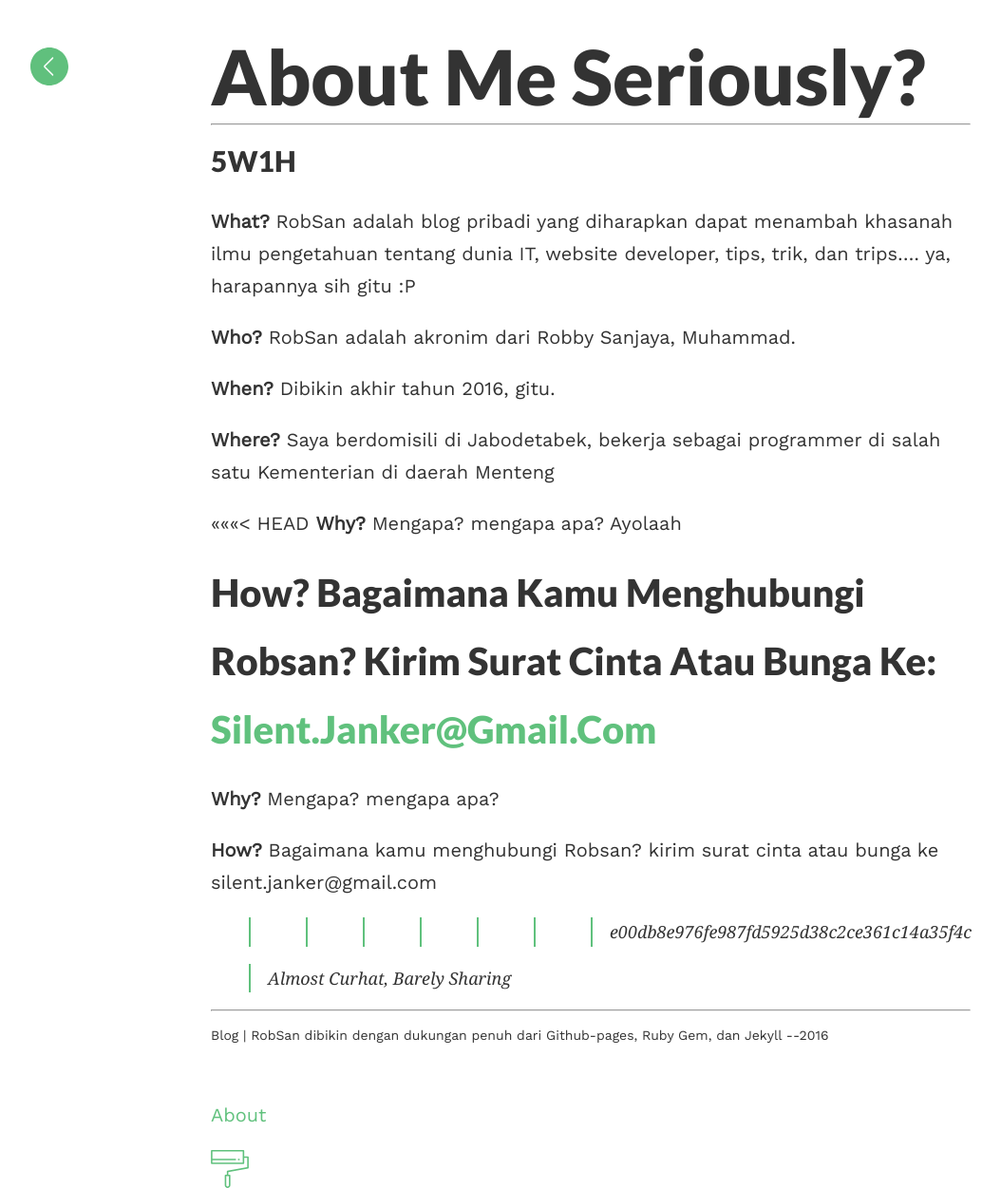
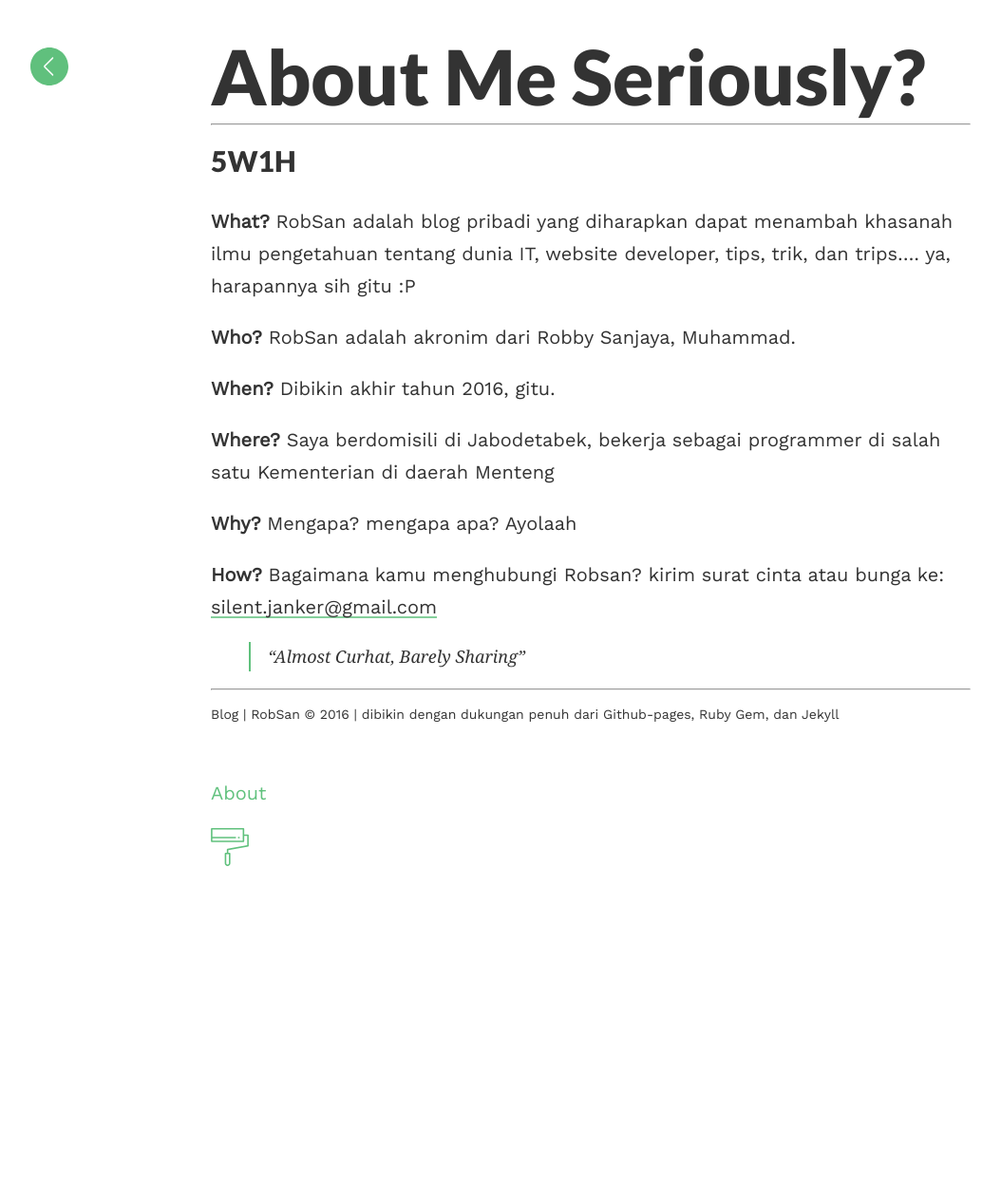
Before and after one commit to jankerzone/jankerzone.github.io, a Jekyll site: the page built from about.md, in a window 1280 px wide. Shown: the whole page at 95% size, without its empty margins (18-1072 px from the left). Built offline with Jekyll 4.4.1, drawn with Linux system fonts in a browser that asks for light colours; after the commit the page ends 980 px from its top, so only the background shows below that.

Commit message:
berantakan

```diff
--- a/_layouts/page.html
+++ b/_layouts/page.html
@@ -6,4 +6,4 @@
 <hr>
 {{content}}
 <hr>
-<p style="font-size:14px;"> Blog | RobSan dibikin dengan dukungan penuh dari Github-pages, Ruby Gem, dan Jekyll --2016</p>
+<p style="font-size:14px;"> Blog | RobSan © 2016 | dibikin dengan dukungan penuh dari Github-pages, Ruby Gem, dan Jekyll</p>
--- a/_layouts/post.html
+++ b/_layouts/post.html
@@ -2,6 +2,7 @@
 layout: default
 ---
 <h1 class="post-headline">{{page.title}}</h1>
+<br>
 <div class="meta"><span>{{page.date | date: '%B %d, %Y'}}</span></div>
 {{content}}
 <hr>
--- a/about.md
+++ b/about.md
@@ -14,17 +14,8 @@
 
 **Where?** Saya berdomisili di Jabodetabek, bekerja sebagai programmer di salah satu Kementerian di daerah Menteng
 
-<<<<<<< HEAD
 **Why?** Mengapa? mengapa apa? Ayolaah
 
 **How?** Bagaimana kamu menghubungi Robsan? kirim surat cinta atau bunga ke: <silent.janker@gmail.com>
-=======
-**Why?** Mengapa? mengapa apa?
 
-**How?** Bagaimana kamu menghubungi Robsan? kirim surat cinta atau bunga ke silent.janker@gmail.com
-
-
-
->>>>>>> e00db8e976fe987fd5925d38c2ce361c14a35f4c
-
-> Almost Curhat, Barely Sharing
+> "Almost Curhat, Barely Sharing"
```
Also changed, not shown: _posts/2016-09-19-trips-kabel-hd.md (+3 -3 lines).
